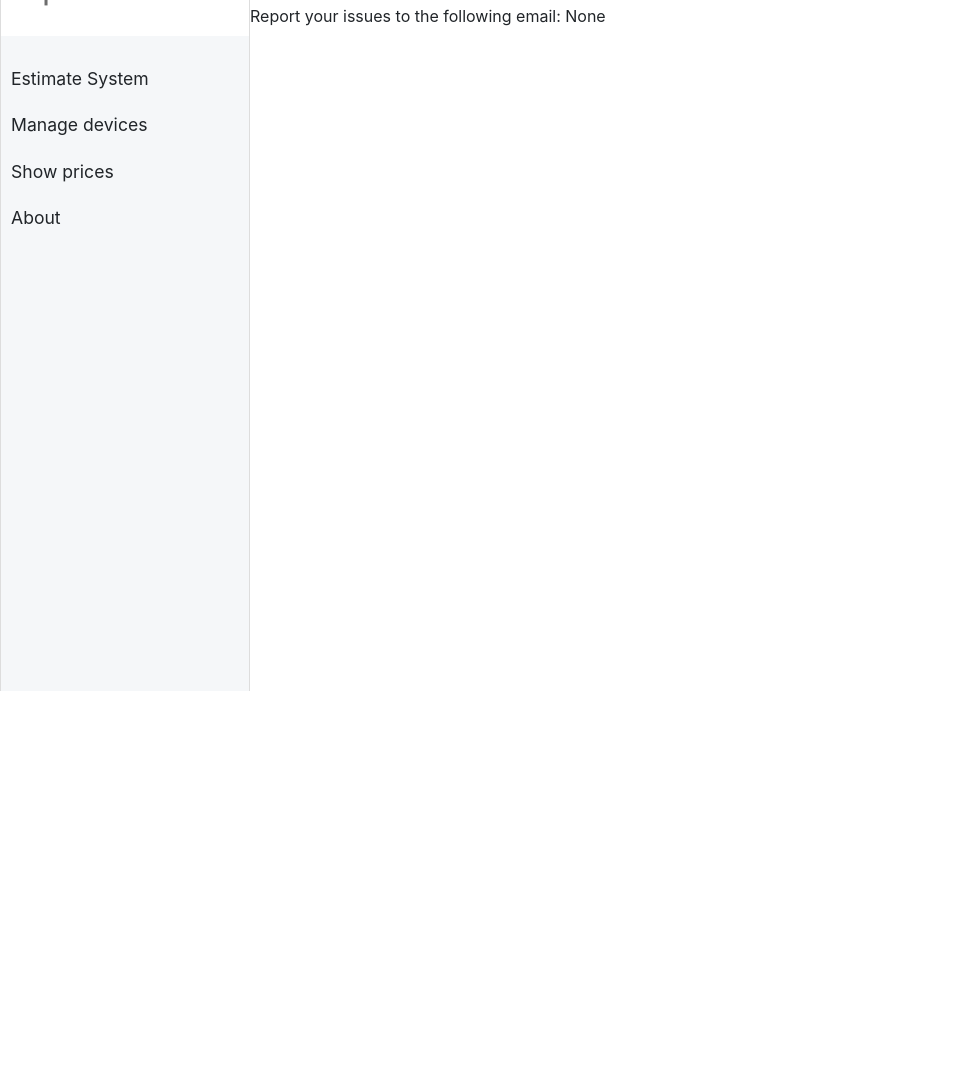
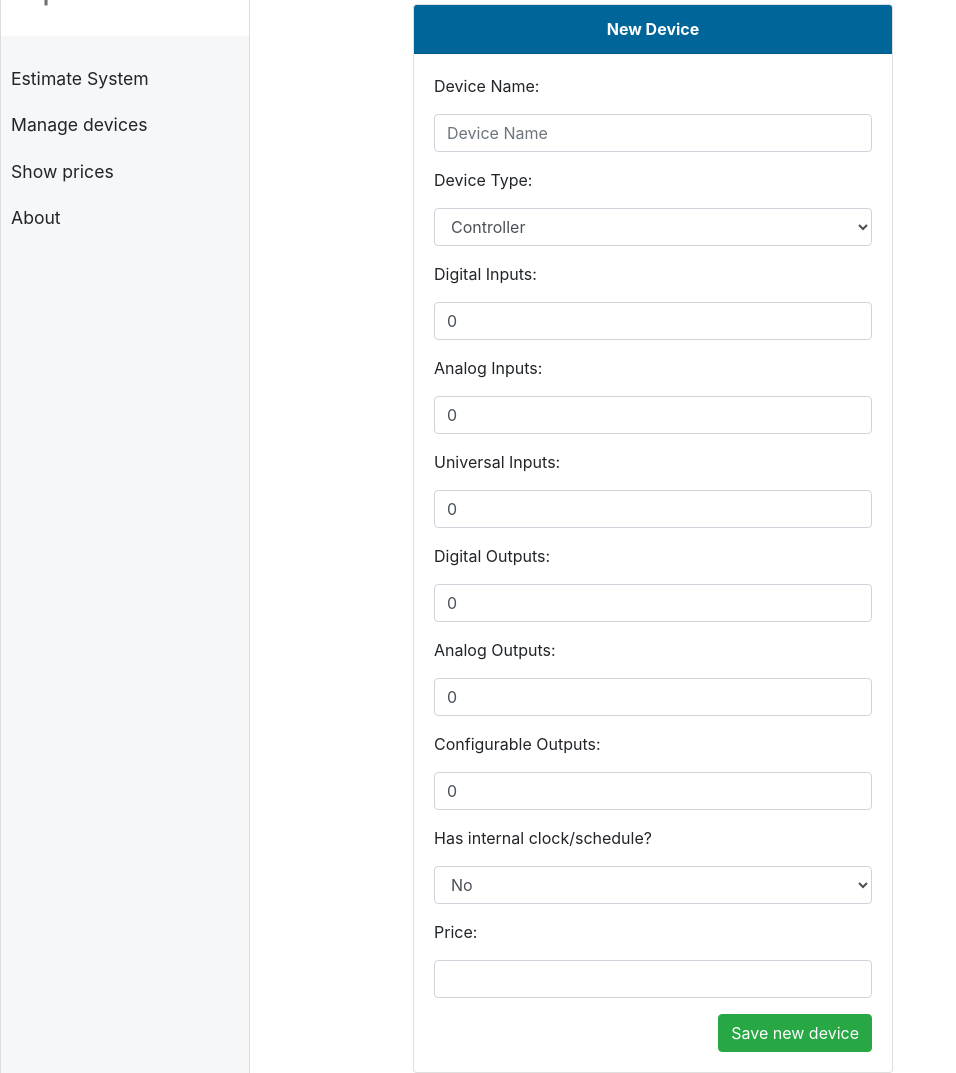
Before and after one commit to ivanbaug/dc-ctrls, a Flask app: page /man-dev in a window 1280 px wide. Shown: the part 109-1182 px from the top of the page, without its empty margins (0-956 px from the left). Before the commit the page ends 800 px from the top, so only its background shows below. Run offline with Flask 2, Linux system fonts and the light colour scheme; the visitor is signed in with stand-in values (Sample User, id 1); parts of the project's set-up code (start-up, migrations or seed data) failed here and were passed over; some libraries are stand-ins or nearby versions.

Commit message:
complete template for manage devices page and add price to form and models

```diff
--- a/project/forms.py
+++ b/project/forms.py
@@ -1,7 +1,7 @@
 from flask_wtf import FlaskForm
 from wtforms import StringField, SubmitField, PasswordField, IntegerField, BooleanField, SelectField
 from wtforms.validators import DataRequired, Email, URL, EqualTo, InputRequired
-from wtforms.fields.html5 import EmailField
+from wtforms.fields.html5 import DecimalField, EmailField
 
 
 class NewUserForm(FlaskForm):
@@ -37,4 +37,6 @@ class NewDeviceForm(FlaskForm):
     ao = IntegerField("Analog Outputs:", default=0)
     co = IntegerField("Configurable Outputs:", default=0)
     has_clock = SelectField("Has internal clock/schedule?",
-                            choices=[(True, 'Yes'), (False, 'No')], default=True)
+                            choices=[(True, 'Yes'), (False, 'No')], default=False)
+    price = DecimalField("Price: ", places=2, validators=[DataRequired()])
+    submit = SubmitField("Save new device")
--- a/project/templates/managedevices.html
+++ b/project/templates/managedevices.html
@@ -1,4 +1,3 @@
-
 {% extends "base.html" %}
 
 {% block content %}
@@ -17,11 +16,69 @@
   </nav>
 
   <!-- Page Content -->
-  <div id="content-manage" >
-      <!-- We'll fill this with dummy content -->
-      <p>Report your issues to the following email: {{info_email}}</p>
+  <br>
+
+
+  <br>
+  <div id="content-manage">
+    <div class="card mx-auto" style="max-width: 30rem;">
+      <div class="card-header text-white text-center">
+        <strong>New Device</strong>
+      </div>
+      <div class="card-body">
+        <form method="POST" action="/man-dev">
+          {{ form.csrf_token }}
+          <div class="form-group">
+            <label>{{form.name.label}}</label>
+            {{ form.name(class='form-control', placeholder='Device Name') }}
+          </div>
+          <div class="form-group">
+            <label>{{form.dev_type.label}}</label>
+            {{ form.dev_type(class='form-control') }}
+          </div>
+          <div class="form-group">
+            <label>{{form.di.label}}</label>
+            {{ form.di(class='form-control', type='number') }}
+          </div>
+          <div class="form-group">
+            <label>{{form.ai.label}}</label>
+            {{ form.ai(class='form-control') }}
+          </div>
+          <div class="form-group">
+            <label>{{form.ui.label}}</label>
+            {{ form.ui(class='form-control') }}
+          </div>
+          <div class="form-group">
+            <label>{{form.do.label}}</label>
+            {{ form.do(class='form-control') }}
+          </div>
+          <div class="form-group">
+            <label>{{form.ao.label}}</label>
+            {{ form.ao(class='form-control') }}
+          </div>
+          <div class="form-group">
+            <label>{{form.co.label}}</label>
+            {{ form.co(class='form-control') }}
+          </div>
+          <div class="form-group">
+            <label>{{form.has_clock.label}}</label>
+            {{ form.has_clock(class='form-control') }}
+          </div>
+          <div class="form-group">
+            <label>{{form.price.label}}</label>
+            {{ form.price(class='form-control') }}
+          </div>
+          <div class="float-right">
+            {{ form.submit(class='btn btn-success') }}
+          </div>
+        </form>
+
+      </div>
+    </div>
+
   </div>
-
+  <!-- We'll fill this with dummy content -->
+  <p>Report your issues to the following email: {{info_email}}</p>
 </div>
 
 <script src="/static/sidebar.js" defer></script>
--- a/project/views.py
+++ b/project/views.py
@@ -1,4 +1,5 @@
 import os
+from project.forms import NewDeviceForm
 from flask import(Blueprint,
                   redirect,
                   render_template,
@@ -21,10 +22,13 @@ def profile():
     return render_template("profile.html", name=current_user.name)
 
 
-@main.route('/man-dev')
+@main.route('/man-dev', methods=['GET', 'POST'])
 @login_required
 def manage_devices():
-    return render_template("managedevices.html", info_email=os.environ.get('INFO_EMAIL'))
+    new_device_form = NewDeviceForm()
+    if new_device_form.validate_on_submit():
+        pass
+    return render_template("managedevices.html", info_email=os.environ.get('INFO_EMAIL'), form=new_device_form)
 
 
 @main.route('/about')
```
Also changed, not shown: project/auth.py (+0 -20 lines), project/models.py (+10 -9 lines).
